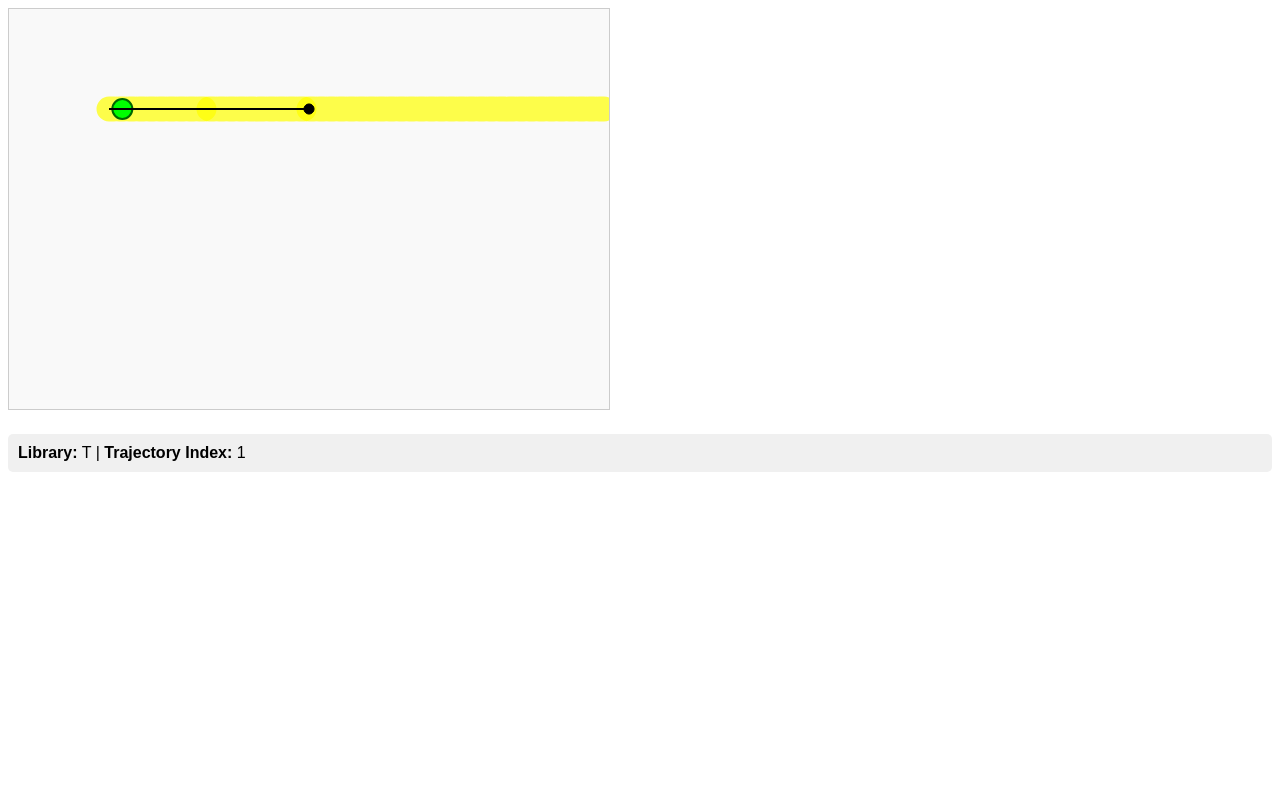
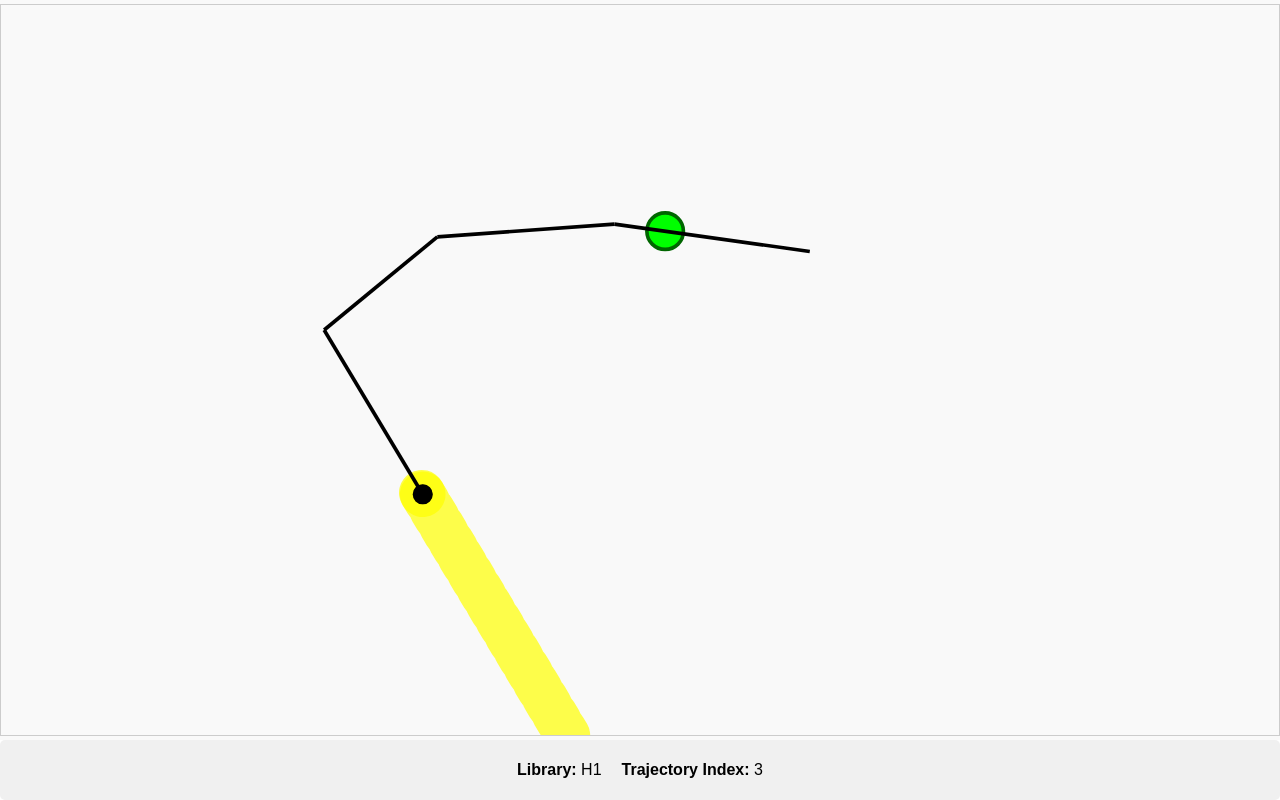
Before and after one commit to guaiacol03/sirius-cogni-TTC, a website: page Viewer.html in a window 1280 px wide. Drawn offline with Linux system fonts and the light colour scheme.

Commit message:
NormalTraj minor

```diff
--- a/NormalAnimator.js
+++ b/NormalAnimator.js
@@ -121,20 +121,18 @@ export class NormalAnimation {
 
     Stop() {
         this.endCode = "External";
-        this._termEvent();
     }
 
     _spaceEvent(e) {
         if (e.charCode === 0) {
             this.endCode = "Spacebar";
-            this._termEvent();
         }
     }
     _spaceEventInst;
 
     _termEvent() {
         window.removeEventListener('keydown', this._spaceEventInst);
-
+        console.log('terminated at distance ' + this._animHandler.position.toString());
         if (this.showResult) {
             this._pathHandler.ArrangeLayer(-Infinity);
         }
@@ -142,6 +140,11 @@ export class NormalAnimation {
     }
 
     _advancePlay(time) {
+        if (this.endCode) {
+            this._termEvent();
+            return;
+        }
+
         this._animHandler.AdvanceState(time)
         this._ballHandler.Update(this._animHandler.GetPoint());
 
@@ -153,16 +156,13 @@ export class NormalAnimation {
 
         if (this._animHandler.endTimestamp) {
             this.endCode = "Overshoot";
+        } else if (this.stopAtEnd && (this._animHandler.segment >= this.path.length - 1)) {
+            this.endCode = "LastPoint";
+        } else {
+            window.requestAnimationFrame(this._advancePlay.bind(this));
+            return;
         }
-        if (this.stopAtEnd && (this._animHandler.segment >= this.path.length - 1)) {
-            this.endCode = "LastPoint";
-        }
-
-        if (!this.endCode) {
-            window.requestAnimationFrame(this._advancePlay.bind(this));
-        } else {
-            this._termEvent();
-        }
+        this._termEvent();
     }
 
     Load() {
@@ -185,7 +185,7 @@ function buildToBorder(seg) {
 
     let cX;
     if (dirX >= 0) {
-        let dX = 600 - seg.p2.x;
+        let dX = 700 - seg.p2.x;
         cX = dX / dirX;
     } else {
         let dX = seg.p2.x;
--- a/TrajLibrary.js
+++ b/TrajLibrary.js
@@ -917,10 +917,10 @@ export const LIBRARY = {
     T: LIBRARY_T,
     H1: LIBRARY_H1,
     H2: LIBRARY_H2,
-    H3: LIBRARY_M1,
-    H4: LIBRARY_M2,
-    H5: LIBRARY_S1,
-    H6: LIBRARY_S2,
+    M1: LIBRARY_M1,
+    M2: LIBRARY_M2,
+    S1: LIBRARY_S1,
+    S2: LIBRARY_S2
 }
 
 export function* LoadEntries(lib, speed) {
--- a/Viewer.html
+++ b/Viewer.html
@@ -2,8 +2,32 @@
 <html lang="en">
 <head>
     <meta charset="UTF-8">
+    <meta name="viewport" content="width=device-width, initial-scale=1.0">
     <title>Ball Trajectory Visualization</title>
     <style>
+        html, body {
+            margin: 0;
+            padding: 0;
+            height: 100%;
+            overflow: hidden;
+        }
+
+        .svg-container {
+            width: 100%;
+            height: calc(100vh - 60px); /* Reserve space for info panel */
+            display: flex;
+            justify-content: center;
+            align-items: center;
+            background-color: #f9f9f9;
+        }
+
+        svg {
+            max-width: 100%;
+            max-height: 100%;
+            border: 1px solid #ccc;
+            background-color: #f9f9f9;
+        }
+
         .svg_traj {
             stroke: #000000;
             stroke-width: 2;
@@ -47,37 +71,45 @@
             pointer-events: none; */
         }
 
-        svg {
-            border: 1px solid #ccc;
-            background-color: #f9f9f9;
-        }
-
         .animation-info {
-            margin-top: 20px;
+            height: 60px;
             padding: 10px;
             background-color: #f0f0f0;
             border-radius: 5px;
             font-family: Arial, sans-serif;
             font-size: 16px;
+            box-sizing: border-box;
+            display: flex;
+            align-items: center;
+            justify-content: center;
         }
 
         .info-label {
             font-weight: bold;
         }
+
+        .info-content {
+            display: flex;
+            gap: 20px;
+        }
     </style>
 </head>
 <body>
-<svg viewBox="0 0 600 400" width="600" height="400">
-    <g id="svg_ball_bottom"></g>
-    <g id="svg_ball_middle"></g>
-    <g id="svg_ball_top"></g>
+<div class="svg-container">
+    <svg viewBox="0 0 700 400" preserveAspectRatio="xMidYMid meet">
+        <g id="svg_ball_bottom"></g>
+        <g id="svg_ball_middle"></g>
+        <g id="svg_ball_top"></g>
 
-    <g id="svg_traj"></g>
-</svg>
+        <g id="svg_traj"></g>
+    </svg>
+</div>
 
 <div id="animationInfo" class="animation-info">
-    <span class="info-label">Library:</span> <span id="libraryName">-</span> |
-    <span class="info-label">Trajectory Index:</span> <span id="trajectoryIndex">-</span>
+    <div class="info-content">
+        <div><span class="info-label">Library:</span> <span id="libraryName">-</span></div>
+        <div><span class="info-label">Trajectory Index:</span> <span id="trajectoryIndex">-</span></div>
+    </div>
 </div>
 
 <script type="module">
@@ -90,7 +122,7 @@
     const params = {
         countFrom: 0,
         countTo: -1,
-        distance: 200,
+        distance: 1,
         invert: true
     }
 
@@ -103,7 +135,7 @@
     for (let ent in Lib.LIBRARY) {
         let trajs = Lib.LIBRARY[ent];
         let index = 0;
-        for (let path of Lib.LoadEntries(trajs, 0.1)) {
+        for (let path of Lib.LoadEntries(trajs, 0.4)) {
             // Update the display with current library and trajectory index
             libraryNameElement.textContent = ent;
             trajectoryIndexElement.textContent = index;
@@ -115,8 +147,10 @@
             na.Configure(path, params)
             na.Load();
             await na.Play();
+            if (na.endCode === 'Spacebar') {
+                await new Promise(resolve => setTimeout(resolve, 900));
+            }
 
-            alert(Log.ExportNormalAnimator(na).endDist)
             index++;
         }
     }
```
